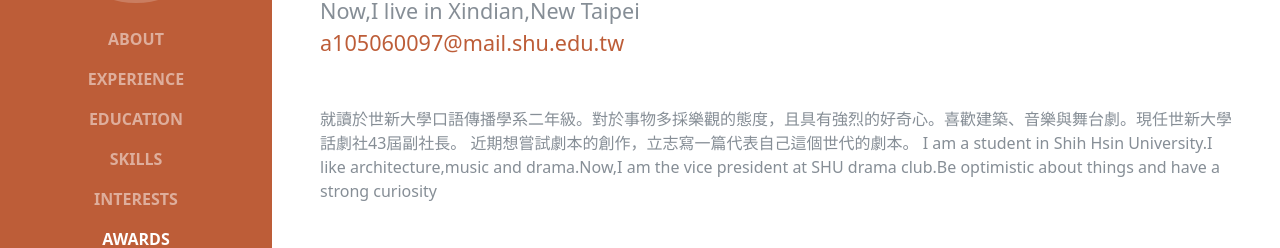
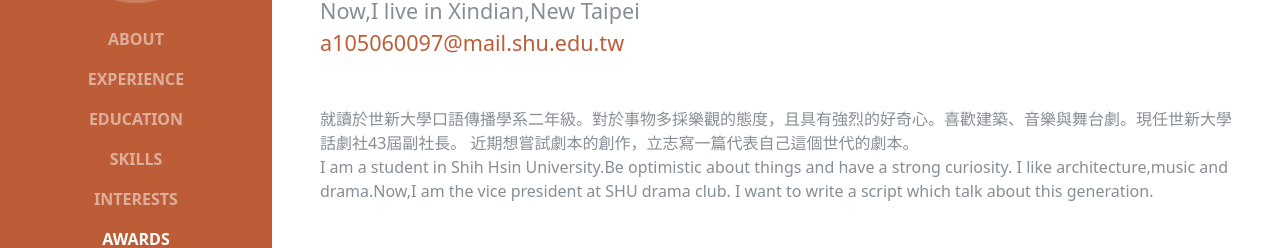
Before and after one commit to YueTsou01/YueTsou01.github.io, a website: page index.html in a window 1280 px wide. Shown: the part 353-601 px from the top of the page. Drawn offline with Linux system fonts and the light colour scheme; a web font is replaced by a local one.

Commit message:
修改自介內容

```diff
--- a/index.html
+++ b/index.html
@@ -5,7 +5,7 @@
 
     <meta charset="utf-8">
     <meta name="viewport" content="width=device-width, initial-scale=1, shrink-to-fit=no">
-    <meta name="description" content="我是鄒子欣，這是我的個人簡介。">
+    <meta name="description" content="我是鄒子欣，一個菜鳥藝術行政、學生，生理女性。這是我的簡歷">
     <meta name="author" content="YueTsou">
 
     <title>Yue's resume</title>
@@ -72,8 +72,10 @@
             <a href="mailto:a105060097@mail.shu.edu.tw">a105060097@mail.shu.edu.tw</a>
           </div>
           <p class="mb-5">就讀於世新大學口語傳播學系二年級。對於事物多採樂觀的態度，且具有強烈的好奇心。喜歡建築、音樂與舞台劇。現任世新大學話劇社43屆副社長。
-		                  近期想嘗試劇本的創作，立志寫一篇代表自己這個世代的劇本。
-		       I am a student in Shih Hsin University.I like architecture,music and drama.Now,I am the vice president at SHU drama club.Be optimistic about things and have a strong curiosity</p>
+		                  近期想嘗試劇本的創作，立志寫一篇代表自己這個世代的劇本。<br>
+		                  I am a student in Shih Hsin University.Be optimistic about things and have a strong curiosity.
+						  I like architecture,music and drama.Now,I am the vice president at SHU drama club.
+						  I want to write a script which talk about this generation.</p>
           <ul class="list-inline list-social-icons mb-0">
             <li class="list-inline-item">
               <a href="https://www.facebook.com/YueTsou">
```
